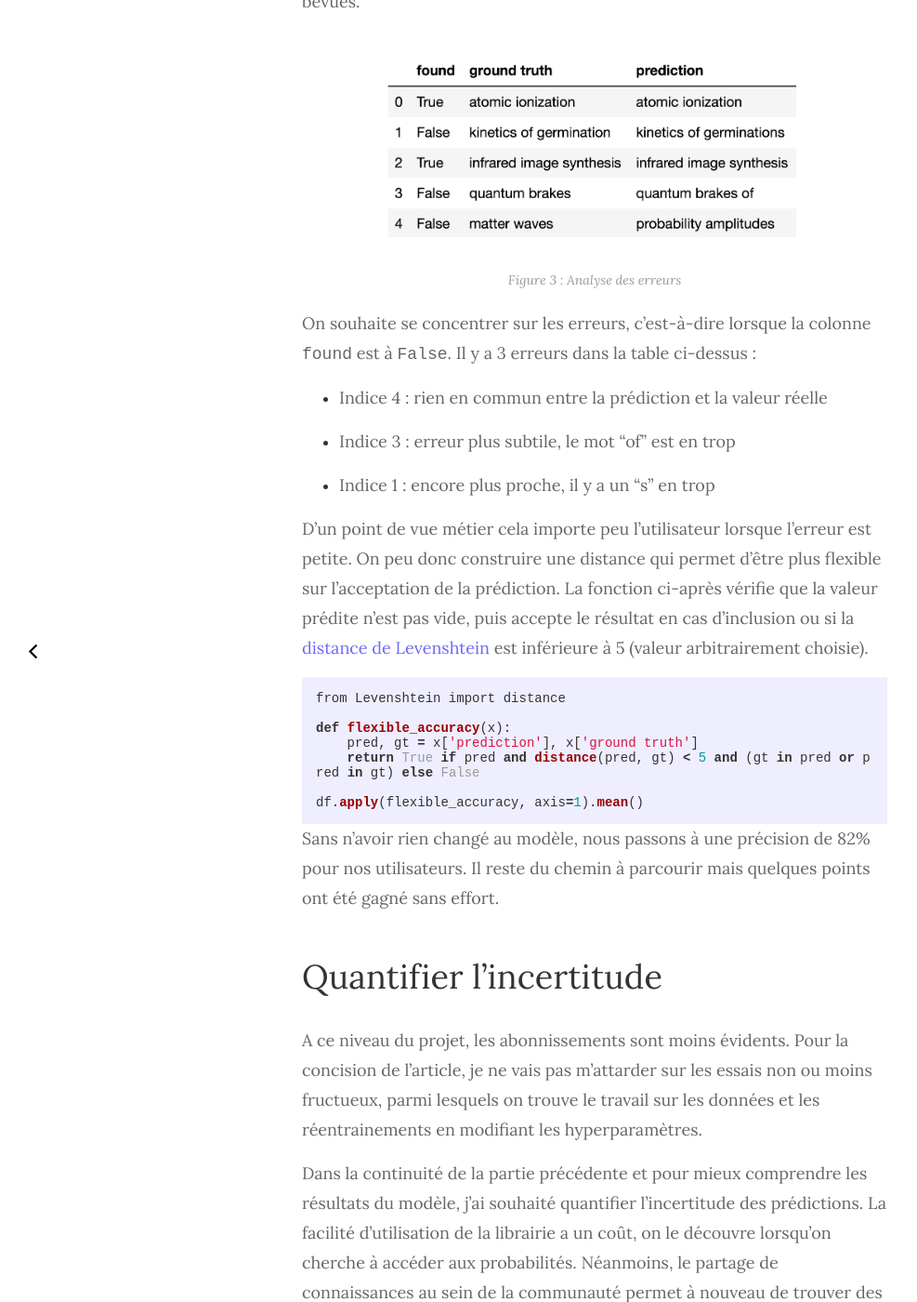
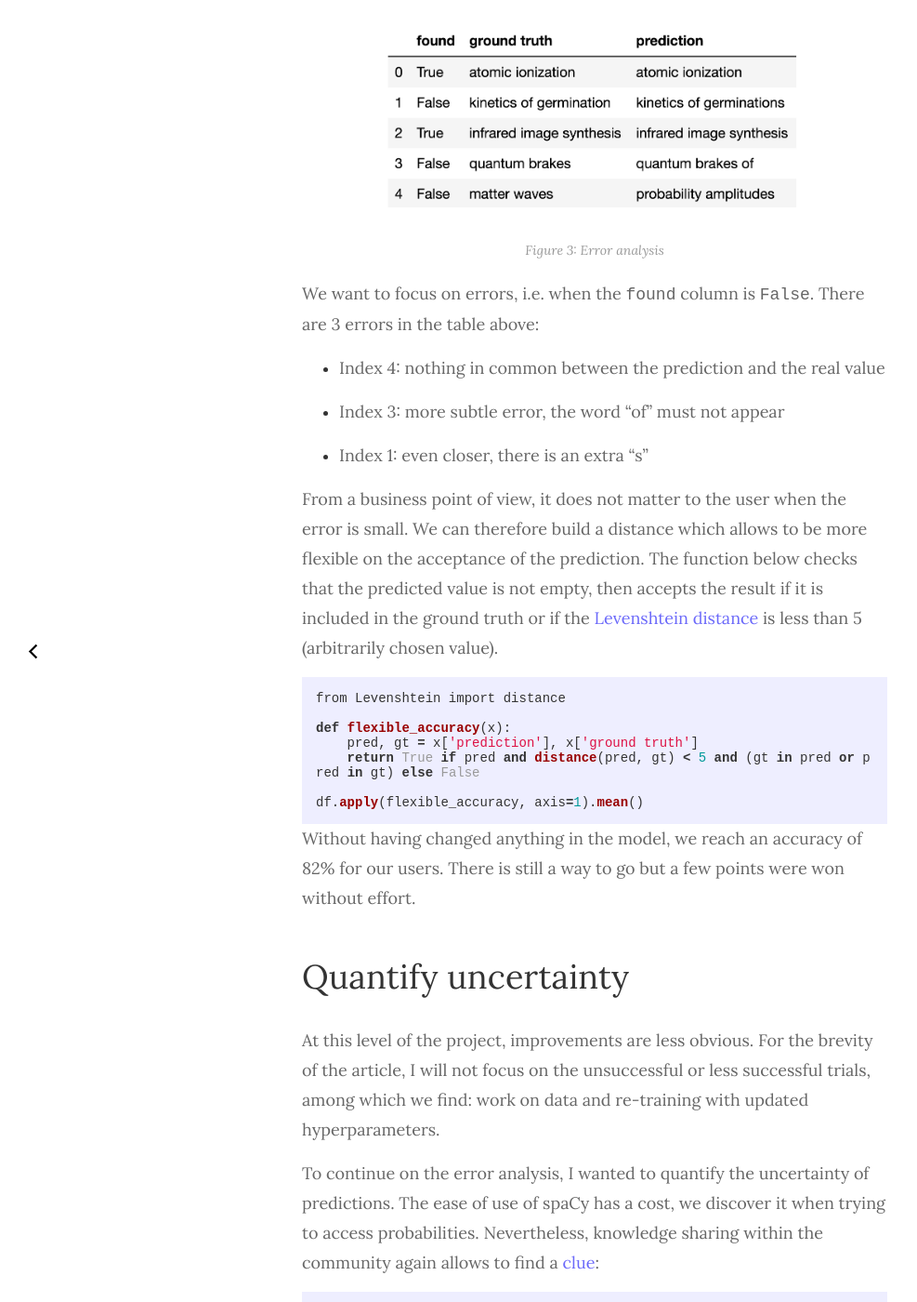
Before and after one commit to Saxamos/Saxamos.github.io, a Jekyll site: the page built from _posts/2020-07-31-en-improve-spacy-performance-through-uncertainty.md, in a window 1280 px wide and 1400 px high, scrolled down 5795 px. Shown: the whole window at 93% size, without its empty margins (0-987 px from the left). Built offline with Jekyll 4.4.1, drawn with Linux system fonts in a browser that asks for light colours; formulas are drawn with MathJax 3; some of the changed text lies outside the part shown.

Commit message:
spacy article en translation end

````diff
--- a/_posts/2020-07-31-en-improve-spacy-performance-through-uncertainty.md
+++ b/_posts/2020-07-31-en-improve-spacy-performance-through-uncertainty.md
@@ -72,12 +72,12 @@ In addition to make the task easy, the streamlit community is active (see the [r
 ](https://github.com/streamlit/streamlit/issues/1088).
 
 The two conclusions of this first part have - for my greatest happiness - become prosaic: at the beginning of
-project, the most naive ideas produce the most value and the open source tools are admirable.
+project, the most value are produced by the most naive ideas and the open source tools are admirable.
 
 
 # The NER model
 
-Some fields to extract are more complex. A simple statistical analysis is not sufficient to find recurring
+Some fields are more complex to extract. A simple statistical analysis is not sufficient to find recurring
 patterns. They are neither in a defined place in the text nor have any particular structure. Some internet research
 quickly lead us to named entity recognition models [NER](https://en.wikipedia.org/wiki/Named-entity_recognition)
 which allow to associate words with labels thanks to supervised learning.
@@ -85,12 +85,13 @@ which allow to associate words with labels thanks to supervised learning.
 Several libraries implement easy to use wrappers for training and inference. I chose [spaCy
 ](https://spacy.io/usage/linguistic-features#named-entities) which highlights its ergonomics and temporal
 performances (~2 hours per training on a 16-core CPU). For more details on how the model works, the documentation,
-especcialy [this video](https://spacy.io/universe/project/video-spacys-ner-model) are useful.
+especially [this video](https://spacy.io/universe/project/video-spacys-ner-model) is useful.
 
-The dataset contains 3,000 partially annotated documents. Partially means here that all the searched fields
+The dataset contains 3,000 partially annotated documents. Partially means that all the searched fields
 are not annotated, however when a field is annotated, it is over the entire dataset. The annotation has been
-done automatically by scrapping the HTML code of web pages. As a cross-validation strategy I chose to split the data
-as follow: 2,100 documents for the training and 900 for the validation. The required precision is 95% for each field.
+done automatically by scrapping the HTML code of web pages. For the cross-validation strategy the data has been
+splitted as follow: 2,100 documents for the training and 900 for the validation. The required accuracy is 95% for
+each field.
 
 The following is an example of the expected input format:
 ```python
@@ -116,7 +117,7 @@ def _balance(data):
     return balanced_data
 ```
 
-The probability $$. 1$$ can be adjusted, the objective being to reach a reasonable proportion of sample
+The probability $$.1$$ can be adjusted, the objective being to reach a reasonable proportion of sample
 with label (50% in our case). The algorithm thus sees many examples without annotation but is not saturated
 with these.
 
@@ -141,28 +142,27 @@ The first training yielded a 67% benchmark. After splitting the texts into piece
 72%. Finally, the rebalancing saves 4 more points to reach 76% accuracy.
 
 
-# Analyse des erreurs
+# Error analysis
 
-Une étape cruciale en statistique inférentielle est l'étude des erreurs. Cette analyse possède une double vertu :
-mieux comprendre le modèle et se concentrer sur ses faiblesses pour l'améliorer. Examinons donc les PDFs dont le
-titre n'a pas été trouvé pour tenter d'investiguer les causes de ces bévues.
+A crucial step in inferential statistics is the study of errors. This analysis has a double virtue: better
+understand the model and focus on its weaknesses to improve it. Let's take a look at the PDFs whose
+title has not been found to attempt to investigate the causes of these blunders.
 
 ![]({{site.baseurl}}/assets/img/2020-07-31/error_analysis.png)
-*Figure 3 : Analyse des erreurs*
+*Figure 3: Error analysis*
 
-On souhaite se concentrer sur les erreurs, c'est-à-dire lorsque la colonne `found` est à `False`. Il y a 3 erreurs
-dans la table ci-dessus :
+We want to focus on errors, i.e. when the `found` column is `False`. There are 3 errors in the table above:
 
-- Indice 4 : rien en commun entre la prédiction et la valeur réelle
+- Index 4: nothing in common between the prediction and the real value
 
-- Indice 3 : erreur plus subtile, le mot "of" est en trop
+- Index 3: more subtle error, the word "of" must not appear
 
-- Indice 1 : encore plus proche, il y a un "s" en trop
+- Index 1: even closer, there is an extra "s"
 
-D'un point de vue métier cela importe peu l'utilisateur lorsque l'erreur est petite. On peu donc construire une
-distance qui permet d'être plus flexible sur l'acceptation de la prédiction. La fonction ci-après vérifie que la
-valeur prédite n'est pas vide, puis accepte le résultat en cas d'inclusion ou si la [distance de
-Levenshtein](https://fr.wikipedia.org/wiki/Distance_de_Levenshtein) est inférieure à 5 (valeur arbitrairement choisie).
+From a business point of view, it does not matter to the user when the error is small. We can therefore build a
+distance which allows to be more flexible on the acceptance of the prediction. The function below checks that the
+predicted value is not empty, then accepts the result if it is included in the ground truth or if the
+[Levenshtein distance](https://en.wikipedia.org/wiki/Levenshtein_distance) is less than 5 (arbitrarily chosen value).
 
 ```python
 from Levenshtein import distance
@@ -174,20 +174,19 @@ def flexible_accuracy(x):
 df.apply(flexible_accuracy, axis=1).mean()
 ```
 
-Sans n'avoir rien changé au modèle, nous passons à une précision de 82% pour nos utilisateurs. Il reste du chemin
-à parcourir mais quelques points ont été gagné sans effort.
+Without having changed anything in the model, we reach an accuracy of 82% for our users. There is still a way
+to go but a few points were won without effort.
 
 
-# Quantifier l'incertitude
+# Quantify uncertainty
 
-A ce niveau du projet, les abonnissements sont moins évidents. Pour la concision de l'article, je ne vais pas
-m'attarder sur les essais non ou moins fructueux, parmi lesquels on trouve le travail sur les données et les
-réentrainements en modifiant les hyperparamètres.
+At this level of the project, improvements are less obvious. For the brevity of the article, I will not
+focus on the unsuccessful or less successful trials, among which we find: work on data and re-training
+with updated hyperparameters.
 
-Dans la continuité de la partie précédente et pour mieux comprendre les résultats du modèle, j'ai souhaité
-quantifier l'incertitude des prédictions. La facilité d'utilisation de la librairie a un coût, on le découvre
-lorsqu'on cherche à accéder aux probabilités. Néanmoins, le partage de connaissances au sein de la
-communauté permet à nouveau de trouver des [élements de réponse](https://github.com/explosion/spaCy/issues/881) :
+To continue on the error analysis, I wanted to quantify the uncertainty of predictions. The ease of use
+of spaCy has a cost, we discover it when trying to access probabilities. Nevertheless, knowledge sharing
+within the community again allows to find a [clue](https://github.com/explosion/spaCy/issues/881):
 
 ```python
 def _predict_proba(text_data, nlp_model):
@@ -202,50 +201,47 @@ def _predict_proba(text_data, nlp_model):
     return dict(proba_dict)
 ```
 
-Cette fonction retourne un score de confiance compris entre 0 et 1 pour chaque groupe de mot identifié comme étant
-un titre.
+This function returns a confidence score between 0 and 1 for each group of words identified as being a title.
 
 ```json
-{"le vrai titre du document": [1.0, 0.946, 1.0, 0.3],
- "une appareance de titre": [0.123, 0.356, 0.65],
- "des mots quelconques": [0.006],
- "autre chose": [0.981]}
+{"the real doc title": [1.0, 0.946, 1.0, 0.3],
+ "a semblance of title": [0.123, 0.356, 0.65],
+ "any words": [0.006],
+ "something else": [0.981]}
 ```
 
-Pour plus de clarté on agrège en sommant les confiances, on normalise en divisant par la somme totale et
-on trie par ordre décroissant. La normalisation permet de comparer les confiances entre les documents.
+For more clarity we aggregate by summing the confidences, we normalize by dividing by the total sum and
+we sort in descending order. Standardization makes it possible to compare the confidences between documents.
 
 ```json
-{"le vrai titre du document": 0.605,
- "une appareance de titre": 0.211,
- "autre chose": 0.183,
- "des mots quelconques": 0.001}
+{"the real doc title": 0.605,
+ "a semblance of title": 0.211,
+ "something else": 0.183,
+ "any words": 0.001}
 ```
 
-On considère naturellement le groupe de mot avec la plus grande confiance comme étant la meilleure
-prédiction. Traçons la densité de bonnes et mauvaises prédictions en fonction de l'incertitude.
+We naturally consider the word group with the greatest confidence to be the best prediction. Let's plot the
+density of good and bad predictions according to the uncertainty.
 
 ![]({{site.baseurl}}/assets/img/2020-07-31/model_confidence.png)
-*Figure 4 : Densité de prédictions en fonction de l'incertitude*
+*Figure 4: Density of predictions as a function of uncertainty*
 
-Ce tracé montre que l'incertitude est moindre lorsque les prédictions sont correctes. En particulier, pour
-une confiance supérieure à $$.4$$ (39% des cas), la précision est de 99%. Voila peut-être un moyen d'augmenter notre
-performance. Concentrons nous sur les confiances inférieures à $$.4$$ (61% des cas). En dessous de
-ce seuil, la précision tombe à 72%. Une analyse minutieuse de ces faibles confiances fait apparaître
-un motif : dans les 28% d'erreurs, la valeur avec la seconde plus grande confiance est souvent la bonne
-réponse. Cela est vrai dans 62% des cas. En d'autres termes, 62% des 28% d'erreurs contiennent la bonne réponse
-en seconde prédiction.
+This plot shows that the uncertainty is smaller when the predictions are correct. Especially for
+a confidence greater than $$.4$$ (39% of cases), the accuracy is 99%. Maybe this is a way to increase our
+performance. Let's focus on confidences below $$.4$$ (61% of cases). Below this threshold, the accuracy
+drops to 72%. A careful analysis of these weak confidences reveals that for the 28% of error cases, the value with
+the second highest confidence is often the correct one. This is true 62% of the time. In other words, in 62%
+of error cases - representing 28% of low confidence cases - the right answer is the second choice.
 
 ![]({{site.baseurl}}/assets/img/2020-07-31/tree.png)
-*Figure 5 : Récapitulatif sous forme d'arbre*
+*Figure 5: Summary in tree form*
 
-Il n'y a pas d'injonction à l'utilisation de la réponse pure de notre modèle. Le meilleur algorithme est celui
-qui est le mieux aligné avec le besoin utilisateur. Il s'avère ici que l'utilisateur privilégie la précision.
-On propose donc une règle basée sur la fig. 5 qui renvoie la prédiction lorsque la confiance est supérieur au seuil,
-dans le cas contraire, il renvoie les deux prédictions ayant les plus grandes confiances.
+There is no injunction to use the pure response of our model. The best algorithm is the one which is best
+aligned with the user need. It turns out here that the user favors accuracy. We therefore propose a rule
+based on Fig. 5 which returns the prediction when the confidence is greater than the threshold, otherwise,
+it yields the two predictions with the highest confidence.
 
-On peut calculer la précision avec laquelle l'utilisateur verra s'afficher la bonne réponse parmi celles
-proposées :
+We can calculate the accuracy with which the user will see the correct answer among those proposed:
 
 $$\begin{eqnarray}
 Accuracy_{Conf<0.4} &=& Accuracy_{FirstChoice} + Accuracy_{SecondChoice} \\
@@ -259,41 +255,37 @@ FinalAccuracy &=& 0.39 * Accuracy_{Conf>0.4} + (1-0.39) * Accuracy_{Conf<0.4} \\
 &=& 0.93 \\
 \end{eqnarray}$$
 
-On atteint ainsi 93% de précision. Pur plus de rigueur il conviendrait de créer un autre ensemble disjoint
-de validation et vérifier ces performances.
+93% accuracy is achieved. To be more rigorous, a disjoint validation set should be created to check this performance.
 
 
 # Conclusion
 
-Le but n'est pas tout à fait atteint mais le gain est substantiel. Vincent Warderdam rappelle
-lucidement dans [cette présentation](https://youtu.be/Z8MEFI7ZJlA?t=662) qu'il
-est sain de "prédire moins mais prudemment". Se servir de l'information d'incertitude est profitable dans une
-pléthore de cas d'usage. Il suffit de convenir avec l'utilisateur des conditions. Il n'aurait pas été convenable
-par exemple dans notre exemple de donner les 5 prédictions les moins incertaines car l'utilisateur
-aurait eu trop d'information à traiter.
+The goal is not quite reached but the gain is substantial. Vincent Warderdam recalls lucidly in [this presentation
+](https://youtu.be/Z8MEFI7ZJlA?t=662) that he it is sane to "predict less but carefully". Using uncertainty
+information is beneficial in plenty of use cases. The conditions must simply be validated by the user. For example,
+it would not have been suitable in our example to give the 5 highest confident predictions because the user
+would have had too much information to process.
 
-**La transparence de l'incertitude du modèle est sans doute un levier pour augmenter la satisfaction des
-utilisateurs. C'est en dévoilant ses imperfections qu'un algorithme peut gagner la confiance des utilisateurs.**
+**The transparency of the uncertainty of the model is undoubtedly a lever to increase the user satisfaction. The
+imperfections of an algorithm must be exhibited to gain the trust of users.**
 
-**À retenir :**
+**Key takeaways:**
 
-- Commencer avec un premier modèle simple et une boucle de rétroaction courte : que peut-on faire sans
-algorithme d'apprentissage ?
+- Start simple with a short feedback loop: what can be done without supervised learning?
 
-- Adapter et assouplir le modèle et la métrique au cas d'usage
+- Adapt and relax the model and the metric to the use case
 
-- Utiliser l'incertitude :
+- Use uncertainty:
 
-    1. se concentrer sur les cas les plus incertains
+    1. focus on the most uncertain cases
 
-    2. rester humble en informant l'utilisateur lorsque le modèle n'est pas confiant
+    2. let the users know when the model is not confident
 
-**Pour aller plus loin :**
+**To go further:**
 
-- Rechercher les nombre minimal de données à partir duquel le modèle spaCy converge (pour ajouter des
-nouveaux champs)
+- Find the minimal number of data from which the spaCy model converges (to add new fields in the app)
 
-- Essayer d'améliorer les performances en moyennant avec un autre modèle NER ([huggingface](https://huggingface.co/)
-or [allennlp](https://allennlp.org/){:target="_blank"}) lorsque la confiance est basse
+- Try to improve performance by averaging with another NER model ([huggingface](https://huggingface.co/)
+or [allennlp](https://allennlp.org/) when confidence is low
 
-- Étudier les erreurs du point de vue de la données : problème d'échantillonage pour les incertitudes élevées ?
+- Analyse the errors from the a data perspective: sampling issues for low confidences?
````
Also changed, not shown: other parts of _posts/2020-07-31-en-improve-spacy-performance-through-uncertainty.md (+2 -2 lines), _posts/2020-04-04-en-prediction-intervals.md (+1 -1 lines), _posts/2020-04-18-en-probability-calibration.md (+1 -1 lines), _posts/2020-07-31-fr-improve-spacy-performance-through-uncertainty.md (+4 -4 lines).
